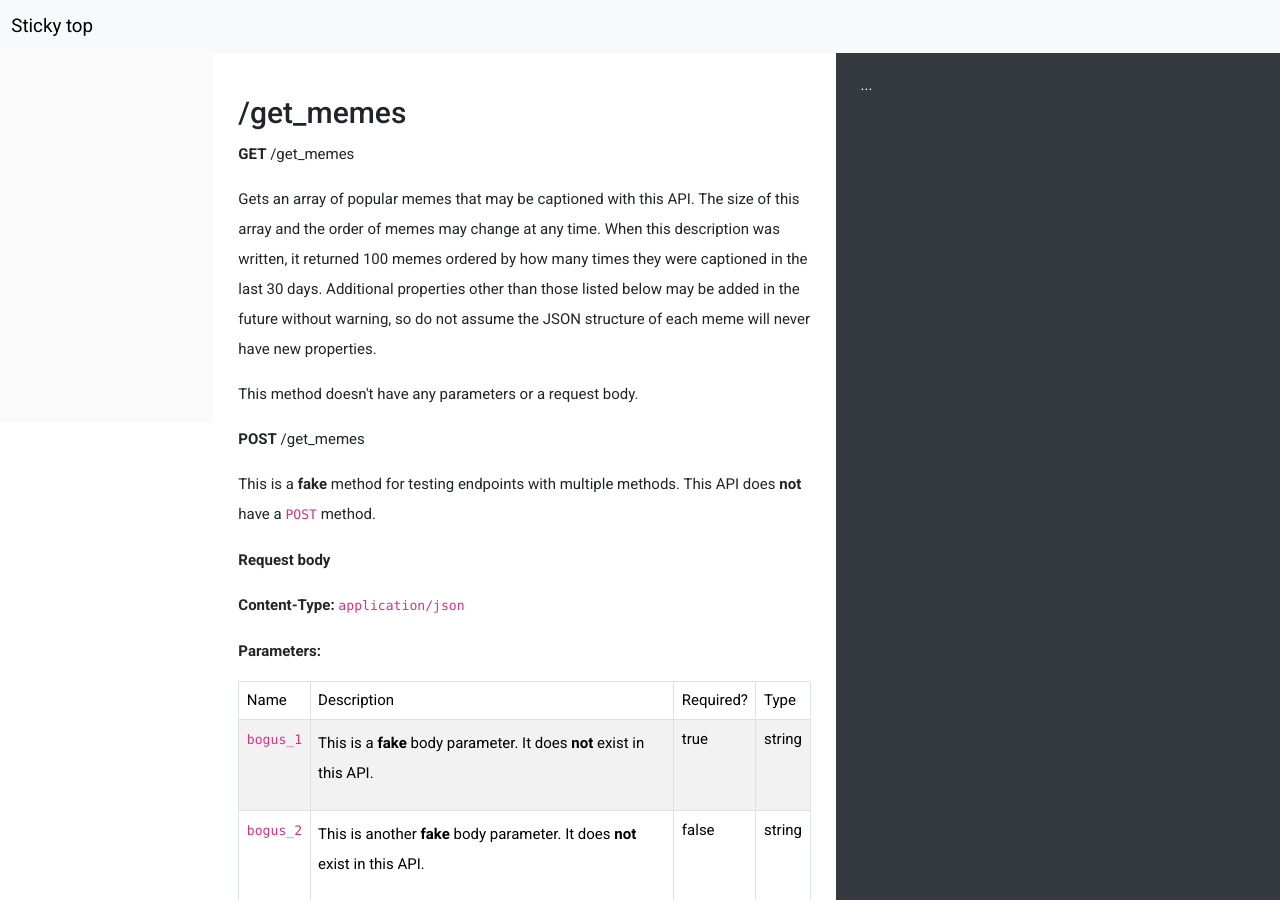
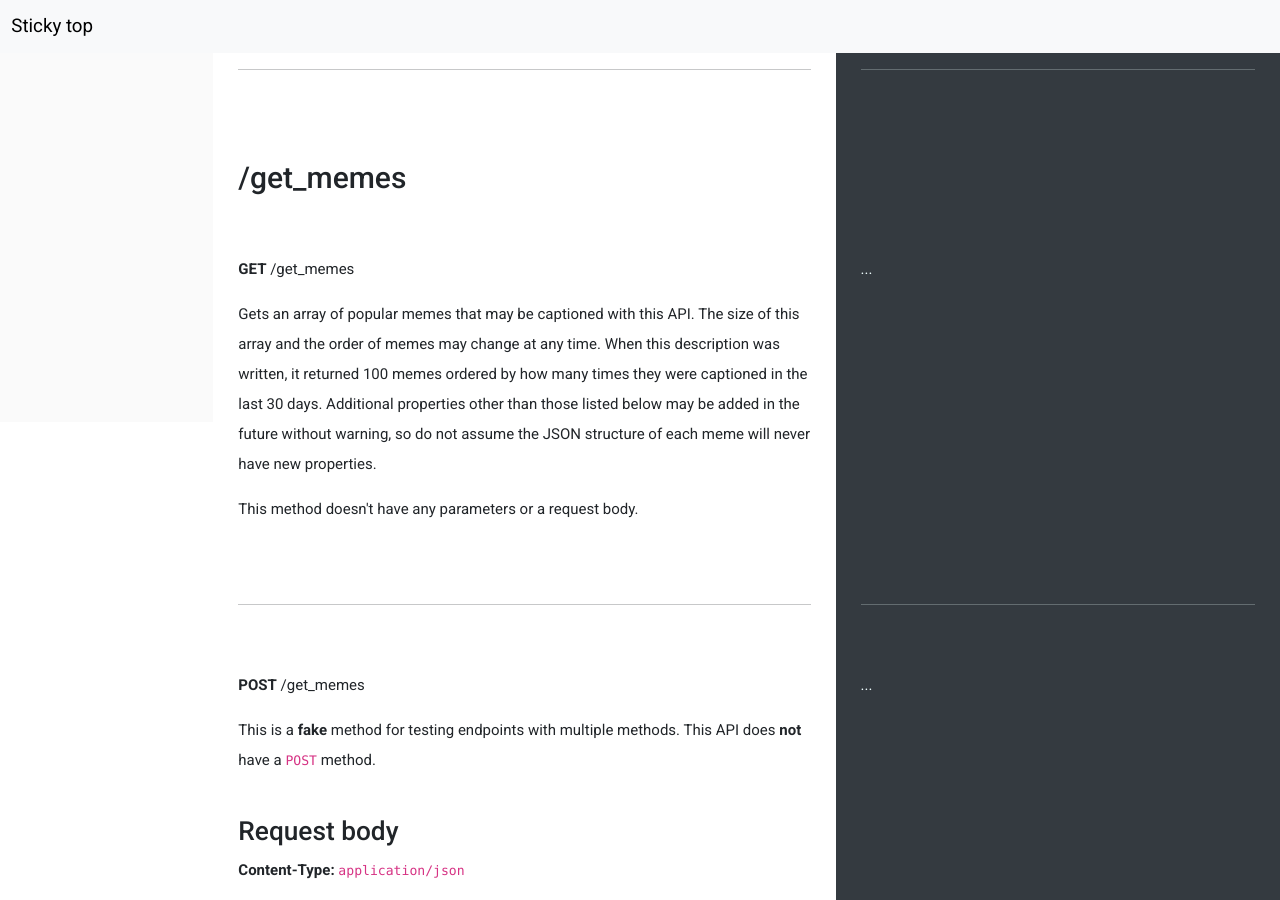
Before and after one commit to james-sabel/jekyll-openapi-parser, a Jekyll site: the page built from index.markdown, in a window 1280 px wide and 900 px high, scrolled down 531 px. Built offline with Jekyll 4.4.1, drawn with Linux system fonts in a browser that asks for light colours.

Commit message:
Improvements for side-by-side visualization of the middle area and the sidebar.

```diff
--- a/_includes/content.html
+++ b/_includes/content.html
@@ -23,24 +23,29 @@
                 </ul>
                 <p class="fw-lighter">{{ site.data.meme_generator.servers.url }}</p>
                 <p>{{ site.data.meme_generator.info.description | markdownify }}</p>
-                <hr />
             </div>
             <div id="sidebar" class="col">
                 <p>...</p>
             </div>
         </div>
+        {% include section_divider.html %}
+        {% for endpoint in site.data.meme_generator.paths %}
             <div class="row">
                 <div id="middle" class="col-sm-7">
-                {% for endpoint in site.data.meme_generator.paths %}
                     <h2>{{ endpoint[0] }}</h2>
+                </div>
+                <div id="sidebar" class="col">
+                </div>
+            </div>
             {% for method in endpoint[1] %}
+                <div class="row">
+                    <div id="middle" class="col-sm-7">
                         <p><b>{{ method[0] | upcase }}</b> {{ endpoint[0] }}</p>
                         <p>{{ method[1].description | markdownify  }}</p>
                         {% if method[1].requestBody %}
-                            <p><b>Request body</b></p>
+                            <h3>Request body</h3>
                             {% for content in method[1].requestBody.content %}
                                 <p><b>Content-Type:</b> <code>{{ content[0] }}</code></p>
-                                <p><b>Parameters:</b></p>
                                 <table class="table table-striped table-bordered table-hover">
                                 <thead>
                                     <tr>
@@ -65,13 +70,13 @@
                         {% else %}
                             <p>This method doesn't have any parameters or a request body.</p>
                         {% endif %}
-                    {% endfor %}
-                    <hr />
-                {% endfor %}
                         </div>
                     <div id="sidebar" class="col">
                         <p>...</p>
                     </div>
                 </div>
+                {% include section_divider.html %}
+            {% endfor %}
+        {% endfor %}
     </div>
 </div>
--- /dev/null
+++ b/_includes/section_divider.html
@@ -0,0 +1,8 @@
+<div class="row">
+    <div id="middle" class="col-sm-7">
+        <hr class="divider" />
+    </div>
+    <div id="sidebar" class="col">
+        <hr class="divider" />
+    </div>
+</div>
```
Lines whose indentation alone changed are shown as unchanged.
